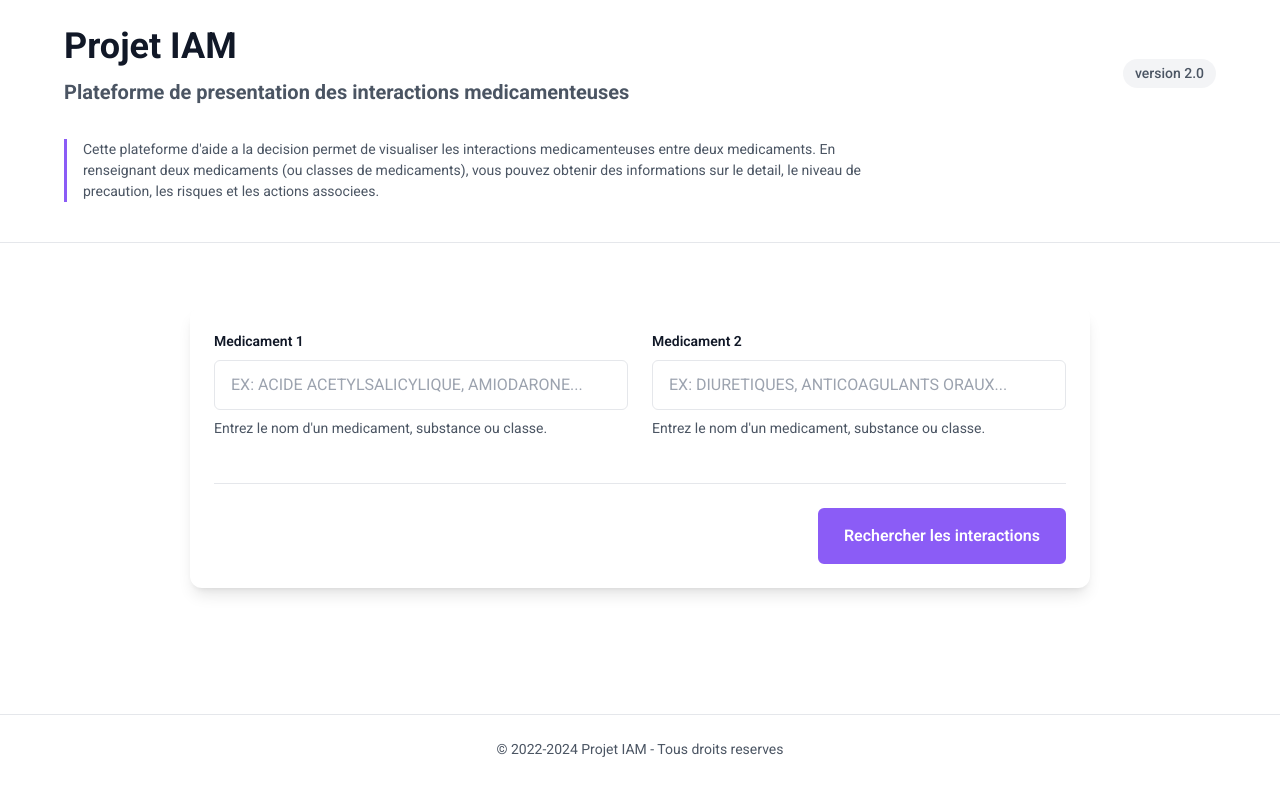
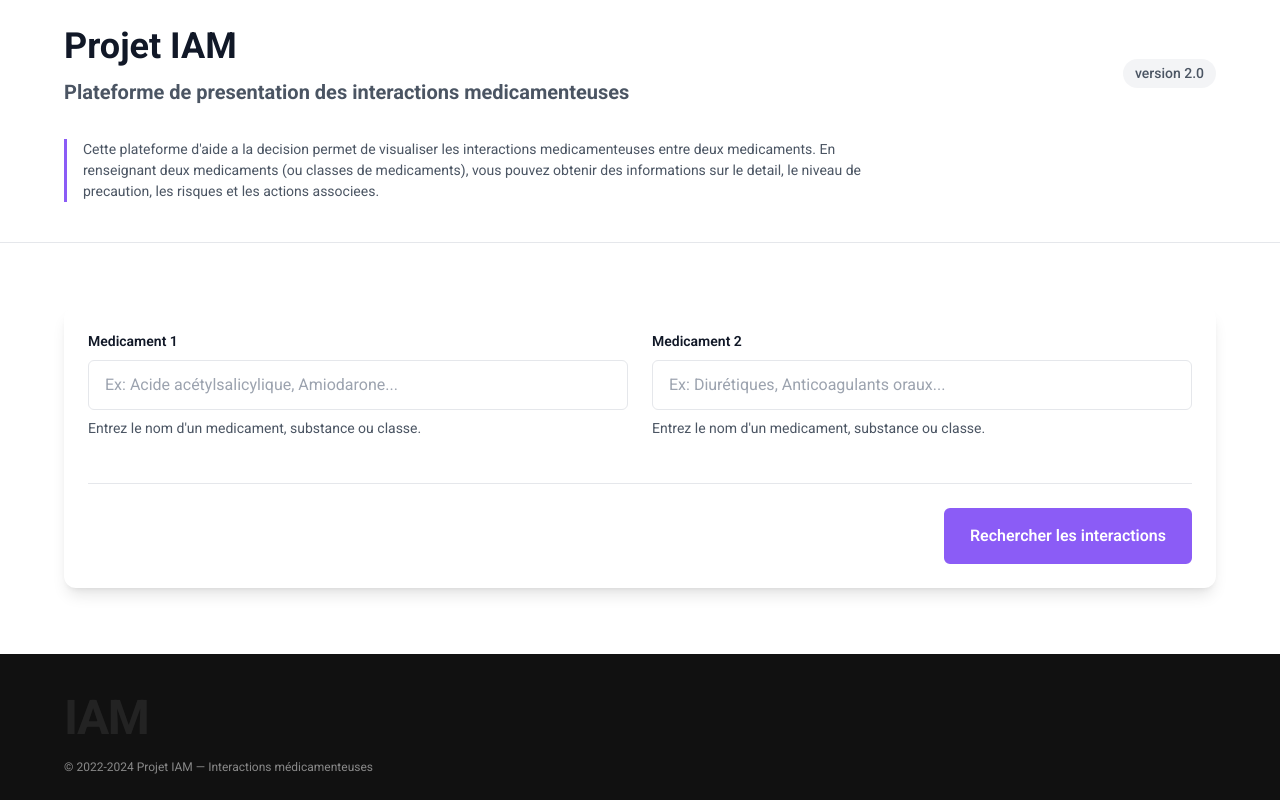
Before and after one commit to AmielDylan/projet-iam, a Flask app: page / in a window 1280 px wide. Run offline with Flask 3, Linux system fonts and the light colour scheme.

Commit message:
Refine UI: remove validation colors, single-col results, dark footer, med colors
- Remove green/yellow/orange input border states — only red tint for errors
- Remove bold from class notice list items for cleaner readability
- Remove text-transform uppercase from input fields and placeholders
- Widen form section to full container width (remove 900px constraint)
- Results: single-column stacked sections instead of 3-column grid
- Add "Niveau d'interaction" label above severity badge
- Add colored spans for med1 (violet) and med2 (blue) in results header and interaction rows
- Result card top border color reflects severity level at a glance
- Dark Paper-style footer with large brand text

Co-Authored-By: Claude Sonnet 4.6 <noreply@anthropic.com>

```diff
--- a/static/css/layout.css
+++ b/static/css/layout.css
@@ -94,9 +94,6 @@
     box-shadow: var(--shadow-lg);
     padding: var(--space-6);
     margin-bottom: var(--space-8);
-    max-width: 900px;
-    margin-left: auto;
-    margin-right: auto;
 }
 
 .form-grid {
@@ -250,12 +247,30 @@
 
 .footer {
     flex-shrink: 0;
-    padding: var(--space-6) 0;
     margin-top: auto;
-    border-top: 1px solid var(--color-border);
-    text-align: center;
-    color: var(--color-text-secondary);
-    font-size: var(--text-sm);
+    background-color: var(--color-primary);
+    color: rgba(255, 255, 255, 0.5);
+}
+
+.footer-body {
+    padding: var(--space-10) 0 var(--space-6);
+    display: flex;
+    flex-direction: column;
+    gap: var(--space-4);
+}
+
+.footer-brand {
+    font-size: var(--text-5xl);
+    font-weight: var(--font-extrabold);
+    color: rgba(255, 255, 255, 0.08);
+    letter-spacing: -0.03em;
+    line-height: 1;
+    display: block;
+}
+
+.footer-copy {
+    font-size: var(--text-xs);
+    margin: 0;
 }
 
 /* ============================================
@@ -535,8 +550,12 @@
     }
 
     /* Footer */
-    .footer {
-        padding: var(--space-4) 0;
+    .footer-body {
+        padding: var(--space-6) 0 var(--space-4);
+    }
+
+    .footer-brand {
+        font-size: var(--text-4xl);
     }
 
     /* Container padding */
--- a/static/css/variables.css
+++ b/static/css/variables.css
@@ -44,6 +44,10 @@
     /* Border colors */
     --color-border: #E5E7EB;
     --color-border-focus: #8B5CF6;
+
+    /* Medication name accent colors */
+    --color-med1: #8B5CF6;   /* violet — premier médicament */
+    --color-med2: #0284C7;   /* bleu  — second médicament */
 
     /* Interaction severity colors (ANSM classification) */
     --color-niveau-ci:      #DC2626;
--- a/static/js/form.js
+++ b/static/js/form.js
@@ -87,12 +87,11 @@ class InteractionForm {
      * @param {string} message - Helper message
      */
     setInputState(input, helper, state, message = '') {
-        // Remove all state classes
-        input.classList.remove('danger', 'warning', 'valide');
+        // Remove error state class only
+        input.classList.remove('danger');
 
-        // Update helper text
         if (helper) {
-            helper.classList.remove('text-danger', 'text-success', 'text-warning');
+            helper.classList.remove('text-danger');
 
             switch (state) {
                 case 'danger':
@@ -100,18 +99,8 @@ class InteractionForm {
                     helper.classList.add('text-danger');
                     helper.textContent = message || 'Entrez une valeur correcte svp.';
                     break;
-                case 'warning':
-                    input.classList.add('warning');
-                    helper.classList.add('text-warning');
-                    helper.textContent = message || 'Informations disponibles';
-                    break;
-                case 'valid':
-                    input.classList.add('valide');
-                    helper.classList.add('text-success');
-                    helper.textContent = message || 'Valeur valide';
-                    break;
                 default:
-                    helper.textContent = 'Evitez les caracteres speciaux svp.';
+                    helper.textContent = 'Entrez le nom d\'un médicament, substance ou classe.';
             }
         }
     }
@@ -125,7 +114,7 @@ class InteractionForm {
         const container = document.getElementById(`choix-classe-${inputNumber}`);
         if (!container) return;
 
-        const listItems = classes.map(c => `<li><strong>${escapeHtml(c)}</strong></li>`).join('');
+        const listItems = classes.map(c => `<li>${escapeHtml(c)}</li>`).join('');
 
         container.innerHTML = `
             <div class="class-notice" role="note">
@@ -244,13 +233,22 @@ class InteractionForm {
         const container = this.options.resultsContainer;
         if (!container) return;
 
+        const topSeverityClass = data.interactions && data.interactions.length > 0
+            ? this.getSeverityClass(data.interactions[0].niveau)
+            : 'niveau--aptc';
+        const cardModifier = topSeverityClass.replace('niveau--', 'rx-card--');
+
         if (!data.interactions || data.interactions.length === 0) {
             container.innerHTML = `
-                <div class="rx-card" role="alert">
+                <div class="rx-card ${cardModifier}" role="alert">
                     <div class="rx-card__header">
                         <div class="rx-card__title">
                             <span class="rx-card__label">Résultat</span>
-                            <span class="rx-card__meds">${escapeHtml(data.med_1)} × ${escapeHtml(data.med_2)}</span>
+                            <span class="rx-card__meds">
+                                <span class="rx-med1">${escapeHtml(data.med_1)}</span>
+                                <span style="color: var(--color-text-tertiary); font-weight: 400;"> × </span>
+                                <span class="rx-med2">${escapeHtml(data.med_2)}</span>
+                            </span>
                         </div>
                     </div>
                     <div style="padding: var(--space-6); color: var(--color-text-secondary); font-size: var(--text-sm);">
@@ -266,21 +264,28 @@ class InteractionForm {
             return `
                 <div class="rx-interaction">
                     <div class="rx-interaction__top">
-                        <span class="rx-classes">${escapeHtml(interaction.class_1)} — ${escapeHtml(interaction.class_2)}</span>
-                        <span class="rx-niveau ${severityClass}">${escapeHtml(interaction.niveau)}</span>
+                        <span class="rx-classes">
+                            <span class="rx-med1">${escapeHtml(interaction.class_1)}</span>
+                            <span style="color: var(--color-text-tertiary);"> — </span>
+                            <span class="rx-med2">${escapeHtml(interaction.class_2)}</span>
+                        </span>
+                        <div class="rx-niveau-group">
+                            <span class="rx-niveau-label">Niveau d'interaction</span>
+                            <span class="rx-niveau ${severityClass}">${escapeHtml(interaction.niveau)}</span>
+                        </div>
                     </div>
-                    <div class="rx-interaction__grid">
-                        <div class="rx-detail">
-                            <p class="rx-detail__label">Détails des classes</p>
-                            <p class="rx-detail__value">${escapeHtml(interaction.details)}</p>
+                    <div class="rx-interaction__body">
+                        <div class="rx-section">
+                            <p class="rx-section__label">Détails des classes</p>
+                            <p class="rx-section__value">${escapeHtml(interaction.details)}</p>
                         </div>
-                        <div class="rx-detail">
-                            <p class="rx-detail__label">Risques</p>
-                            <p class="rx-detail__value">${escapeHtml(interaction.risques)}</p>
+                        <div class="rx-section">
+                            <p class="rx-section__label">Risques</p>
+                            <p class="rx-section__value">${escapeHtml(interaction.risques)}</p>
                         </div>
-                        <div class="rx-detail">
-                            <p class="rx-detail__label">Conduite à tenir</p>
-                            <p class="rx-detail__value">${escapeHtml(interaction.actions)}</p>
+                        <div class="rx-section">
+                            <p class="rx-section__label">Conduite à tenir</p>
+                            <p class="rx-section__value">${escapeHtml(interaction.actions)}</p>
                         </div>
                     </div>
                 </div>
@@ -288,11 +293,15 @@ class InteractionForm {
         }).join('');
 
         container.innerHTML = `
-            <div class="rx-card" id="third" aria-live="polite">
+            <div class="rx-card ${cardModifier}" id="third" aria-live="polite">
                 <div class="rx-card__header">
                     <div class="rx-card__title">
                         <span class="rx-card__label">Interactions médicamenteuses</span>
-                        <span class="rx-card__meds">${escapeHtml(data.med_1)} × ${escapeHtml(data.med_2)}</span>
+                        <span class="rx-card__meds">
+                            <span class="rx-med1">${escapeHtml(data.med_1)}</span>
+                            <span style="color: var(--color-text-tertiary); font-weight: 400;"> × </span>
+                            <span class="rx-med2">${escapeHtml(data.med_2)}</span>
+                        </span>
                     </div>
                     <button class="rx-card__close" type="button" aria-label="Fermer"
                         onclick="this.closest('.rx-card').remove()">✕</button>
--- a/templates/index.html
+++ b/templates/index.html
@@ -63,11 +63,10 @@
                                         name="med-1"
                                         class="form-control"
                                         value="{{ med_1_value or (resultats[-2] if resultats and resultats|length >= 2 else '') }}"
-                                        placeholder="Ex: ACIDE ACETYLSALICYLIQUE, AMIODARONE..."
+                                        placeholder="Ex: Acide acétylsalicylique, Amiodarone..."
                                         aria-describedby="med-1-helper"
                                         aria-expanded="false"
-                                        aria-autocomplete="list"
-                                        style="text-transform: uppercase;">
+                                        aria-autocomplete="list">
                                     <div id="autocomplete-container-1" class="autocomplete-container" role="listbox" aria-label="Suggestions medicament 1"></div>
                                 </div>
                                 <div id="med-1-helper" class="form-text">
@@ -88,11 +87,10 @@
                                         name="med-2"
                                         class="form-control"
                                         value="{{ med_2_value or (resultats[-1] if resultats and resultats|length >= 1 else '') }}"
-                                        placeholder="Ex: DIURETIQUES, ANTICOAGULANTS ORAUX..."
+                                        placeholder="Ex: Diurétiques, Anticoagulants oraux..."
                                         aria-describedby="med-2-helper"
                                         aria-expanded="false"
-                                        aria-autocomplete="list"
-                                        style="text-transform: uppercase;">
+                                        aria-autocomplete="list">
                                     <div id="autocomplete-container-2" class="autocomplete-container" role="listbox" aria-label="Suggestions medicament 2"></div>
                                 </div>
                                 <div id="med-2-helper" class="form-text">
@@ -177,7 +175,10 @@
         <!-- Footer -->
         <footer class="footer">
             <div class="container">
-                <p>&copy; 2022-{{ now().year if now is defined else '2024' }} Projet IAM - Tous droits reserves</p>
+                <div class="footer-body">
+                    <span class="footer-brand">IAM</span>
+                    <p class="footer-copy">&copy; 2022-{{ now().year if now is defined else '2024' }} Projet IAM &mdash; Interactions médicamenteuses</p>
+                </div>
             </div>
         </footer>
     </div>
```
Also changed, not shown: static/css/components.css (+40 -27 lines).
